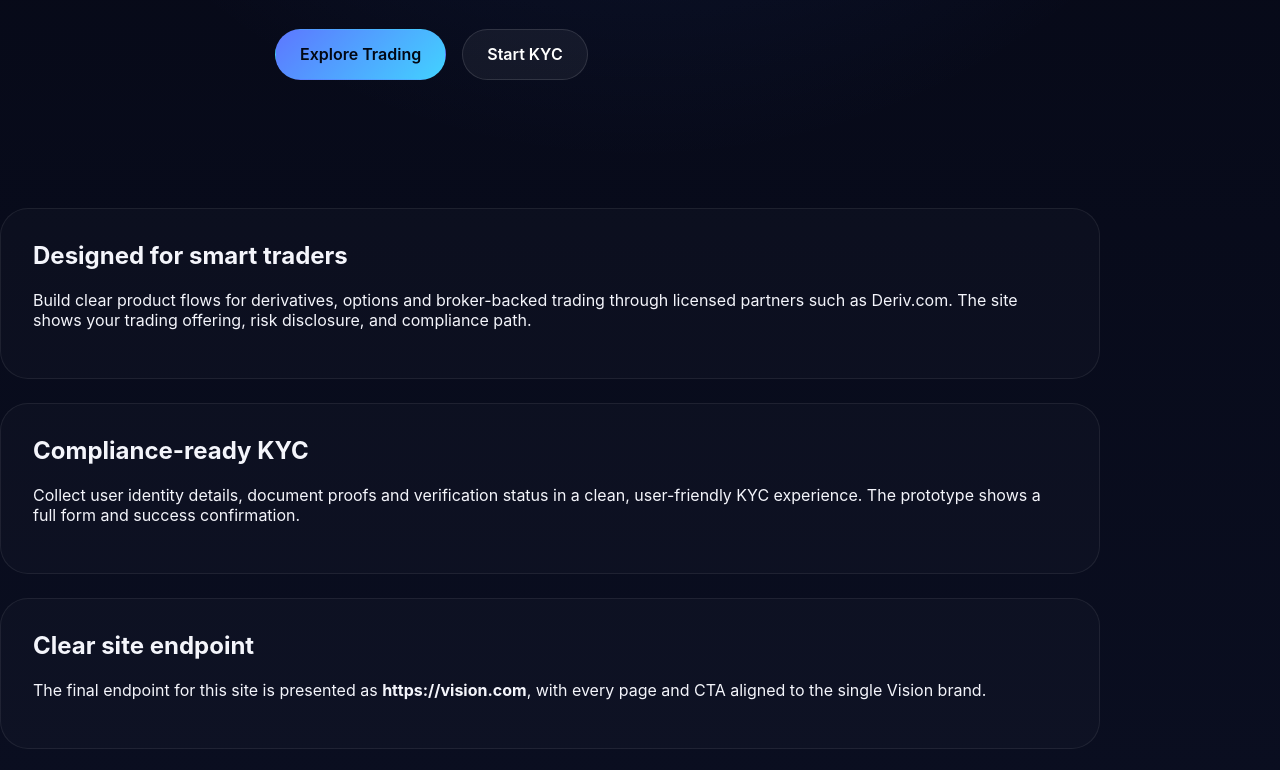
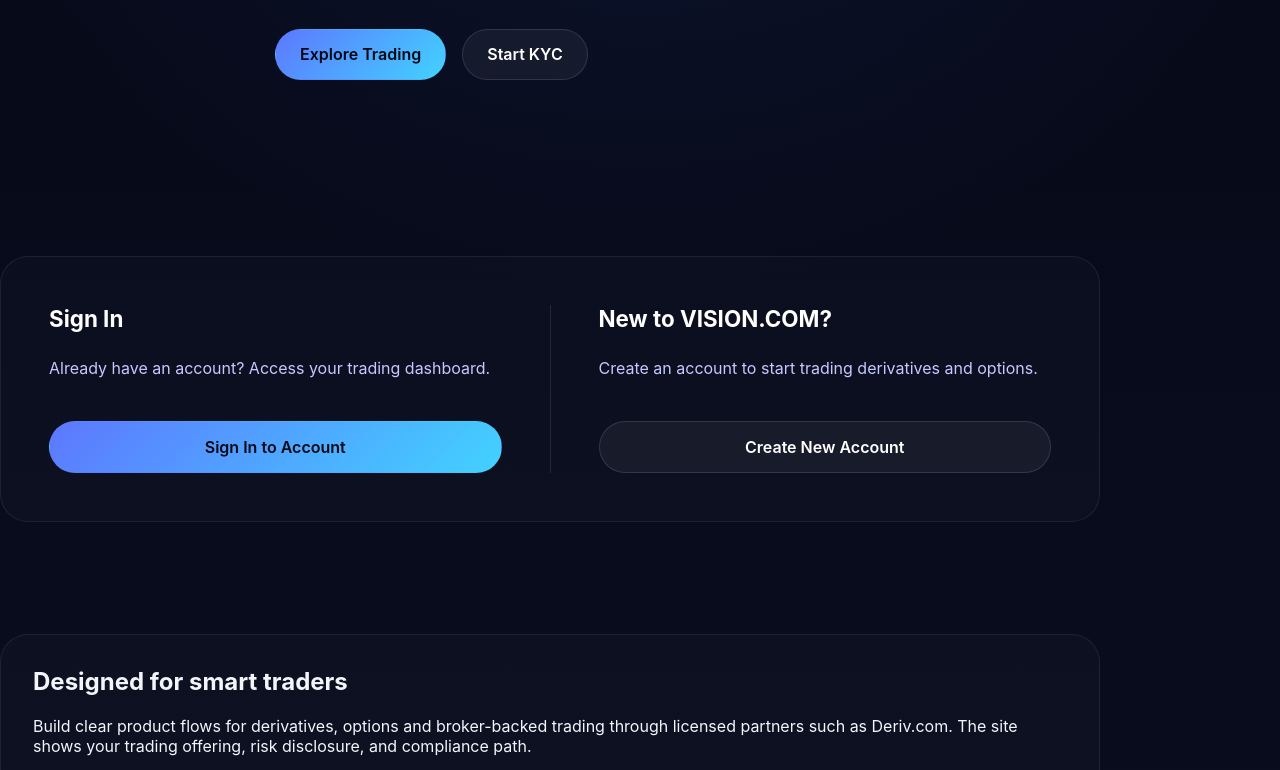
Before and after one commit to sebastianblood254/eugene-onsare, a website: page index.html in a window 1280 px wide. Shown: the part 530-1300 px from the top of the page. Drawn offline with Linux system fonts and the light colour scheme.

Commit message:
Add Sign-In and Login sections to dashboard

```diff
--- a/assets/style.css
+++ b/assets/style.css
@@ -305,6 +305,49 @@ select:focus {
   margin-top: 0;
 }
 
+.auth-section {
+  margin: 4rem 0;
+  padding: 3rem 0;
+}
+
+.auth-container {
+  display: grid;
+  grid-template-columns: 1fr auto 1fr;
+  gap: 3rem;
+  align-items: center;
+  padding: 3rem;
+  border-radius: 28px;
+  background: rgba(255, 255, 255, 0.02);
+  border: 1px solid rgba(255, 255, 255, 0.07);
+}
+
+.sign-in-part,
+.login-part {
+  display: flex;
+  flex-direction: column;
+  gap: 1rem;
+}
+
+.sign-in-part h3,
+.login-part h3 {
+  margin: 0 0 0.5rem 0;
+  font-size: 1.4rem;
+  color: #ffffff;
+}
+
+.sign-in-part p,
+.login-part p {
+  margin: 0 0 1.5rem 0;
+  color: #c6c9ff;
+  line-height: 1.6;
+}
+
+.divider {
+  width: 1px;
+  height: 100%;
+  background: rgba(255, 255, 255, 0.1);
+}
+
 @media (max-width: 700px) {
   .header-inner,
   .footer-inner,
@@ -312,4 +355,13 @@ select:focus {
     flex-direction: column;
     align-items: flex-start;
   }
+
+  .auth-container {
+    grid-template-columns: 1fr;
+    gap: 2rem;
+  }
+
+  .divider {
+    display: none;
+  }
 }
--- a/index.html
+++ b/index.html
@@ -27,6 +27,22 @@
         <div class="hero-actions">
           <a class="button button-primary" href="trade.html">Explore Trading</a>
           <a class="button button-secondary" href="kyc.html">Start KYC</a>
+        </div>
+      </div>
+    </section>
+
+    <section class="auth-section container">
+      <div class="auth-container">
+        <div class="sign-in-part">
+          <h3>Sign In</h3>
+          <p>Already have an account? Access your trading dashboard.</p>
+          <a class="button button-primary" href="login.html">Sign In to Account</a>
+        </div>
+        <div class="divider"></div>
+        <div class="login-part">
+          <h3>New to VISION.COM?</h3>
+          <p>Create an account to start trading derivatives and options.</p>
+          <a class="button button-secondary" href="signup.html">Create New Account</a>
         </div>
       </div>
     </section>
--- a/package.json
+++ b/package.json
@@ -7,7 +7,7 @@
     "start": "node server.js"
   },
   "dependencies": {
-    "express": "^4.18.3"
+    "express": "^4.22.2"
   },
   "engines": {
     "node": ">=18"
```
Also changed, not shown: 1 other file.
